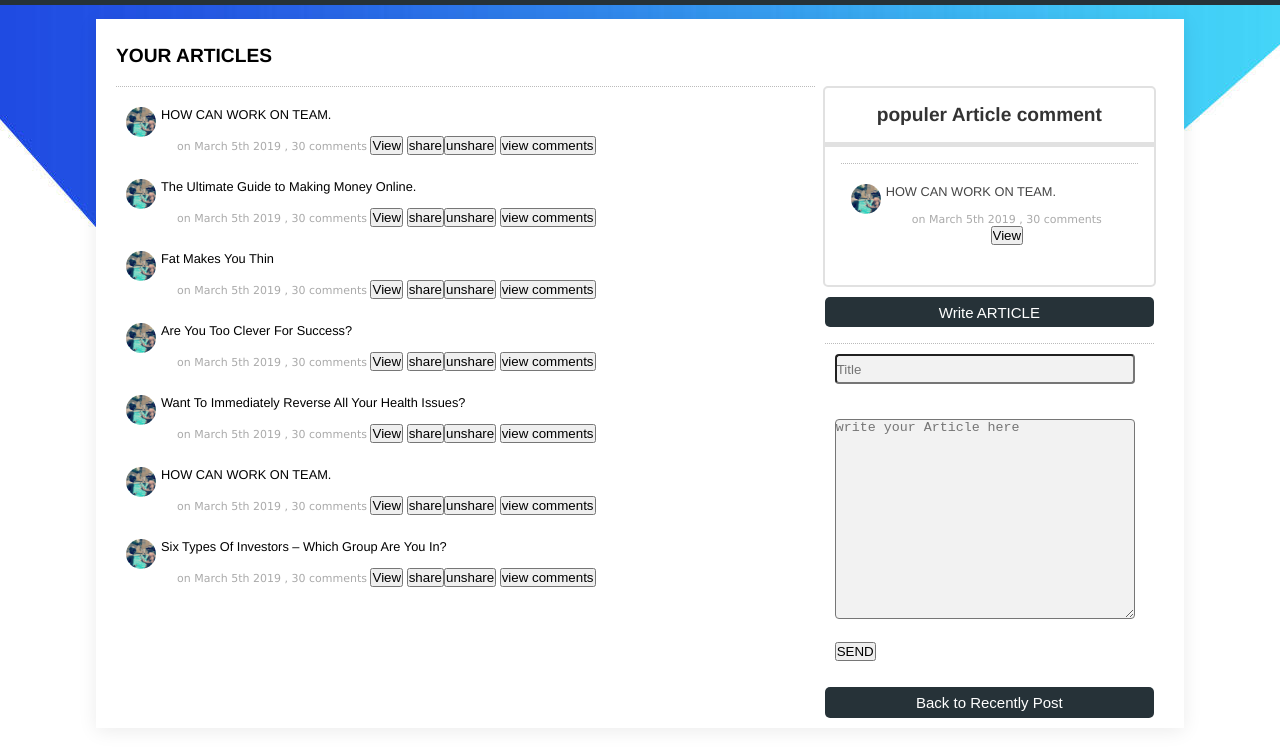
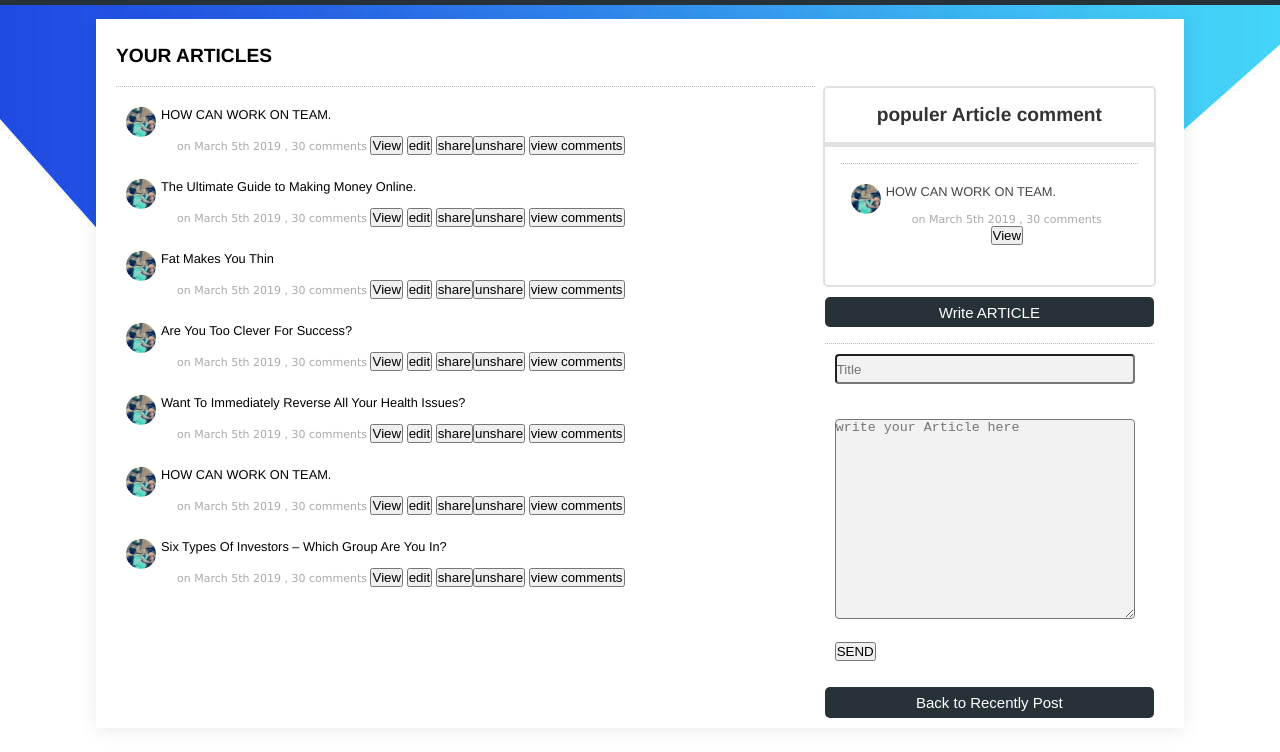
Before and after one commit to AlexMarinda/Teamwork-, a plain HTML site: page UI/html/writeArticle.html in a window 1280 px wide. Shown: the part 45-797 px from the top of the page. Drawn offline with Linux system fonts and the light colour scheme.

Commit message:
Employees can edit their articles Employees can edit their articles [finishes #168198661]

```diff
--- a/UI/html/writeArticle.html
+++ b/UI/html/writeArticle.html
@@ -37,7 +37,7 @@
     <p class="">HOW CAN WORK ON TEAM.</p>
     <span class="date sub-text">on March 5th 2019 , 30 comments
      <input type="submit" value="View" />
-
+     <input type="submit" value="edit" />
      <input type="submit" value="share" /><input type="submit" value="unshare" />
      <button  onclick="myFunction()">view comments </button>
     </span>
@@ -97,7 +97,7 @@
     <div class="commentText">
     <p class="inner">The Ultimate Guide to Making Money Online.</p> <span class="date sub-text inner">on March 5th 2019 , 30 comments
     <input type="submit" value="View" />
-
+    <input type="submit" value="edit" />
     <input type="submit" value="share" /><input type="submit" value="unshare" />
     <button  onclick="myFunction3()">view comments </button>
     </span>
@@ -160,7 +160,7 @@
                                     <div class="commentText">
                                         <p class="">Fat Makes You Thin</p> <span class="date sub-text">on March 5th 2019 , 30 comments
                                                 <input type="submit" value="View" />
-
+                                                <input type="submit" value="edit" />
                                                 <input type="submit" value="share" /><input type="submit" value="unshare" />
                                                 <button  onclick="myFunction4()">view comments </button>
                                             </span>
@@ -228,7 +228,7 @@
                                         <div class="commentText">
                                             <p class="">Are You Too Clever For Success?</p> <span class="date sub-text">on March 5th 2019 , 30 comments
                                                     <input type="submit" value="View" />
-
+                                                    <input type="submit" value="edit" />
                                                     <input type="submit" value="share" /><input type="submit" value="unshare" />
                                                     <button  onclick="myFunction5()">view comments </button>
                                                 </span>
@@ -297,7 +297,7 @@
                                         <div class="commentText">
                                             <p class="">Want To Immediately Reverse All Your Health Issues?</p> <span class="date sub-text">on March 5th 2019 , 30 comments
                                                     <input type="submit" value="View" />
-
+                                                    <input type="submit" value="edit" />
                                                     <input type="submit" value="share" /><input type="submit" value="unshare" />
                                                     <button  onclick="myFunction6()">view comments </button>
                                                 </span>
@@ -366,7 +366,7 @@
                                         <div class="commentText">
                                             <p class="">HOW CAN WORK ON TEAM.</p> <span class="date sub-text">on March 5th 2019 , 30 comments
                                                     <input type="submit" value="View" />
-
+                                                    <input type="submit" value="edit" />
                                                     <input type="submit" value="share" /><input type="submit" value="unshare" />
                                                     <button  onclick="myFunction7()">view comments </button>
                                                 </span>
@@ -435,7 +435,7 @@
                                             <div class="commentText">
                                                 <p class="">Six Types Of Investors – Which Group Are You In?</p> <span class="date sub-text">on March 5th 2019 , 30 comments
                                                         <input type="submit" value="View" />
-
+                                                        <input type="submit" value="edit" />
                                                         <input type="submit" value="share" /><input type="submit" value="unshare"/>
                                                         <button  onclick="myFunction8()">view comments </button>
                                                     </span>
@@ -504,7 +504,7 @@
                                             <div class="commentText">
                                                 <p class="">HOW CAN WORK ON TEAM.</p> <span class="date sub-text">on March 5th 2019 , 30 comments
                                                         <input type="submit" value="View" />
-
+                                                        <input type="submit" value="edit" />
                                                         <input type="submit" value="share" /><input type="submit" value="unshare" />
                                                         <button  onclick="myFunction9()">view comments </button>
                                                     </span>
@@ -573,7 +573,7 @@
                                             <div class="commentText">
                                                 <p class="">How to Have a Healthier and More Productive Home Office</p> <span class="date sub-text">on March 5th 2019 , 30 comments
                                                         <input type="submit" value="View" />
-
+                                                        <input type="submit" value="edit" />
                                                         <input type="submit" value="share" /><input type="submit" value="unshare" />
                                                         <button  onclick="myFunction10()">view comments </button>
                                                     </span>
@@ -643,7 +643,7 @@
     <div class="commentText">
     <p class="inner">24 Rules I Follow When Creating Successful Websites.</p> <span class="date sub-text inner">on March 5th 2019 , 30 comments
     <input type="submit" value="View" />
-
+    <input type="submit" value="edit" />
     <input type="submit" value="share" /><input type="submit" value="unshare" />
     <button  onclick="myFunction11()">view comments </button>
     </span>
```
